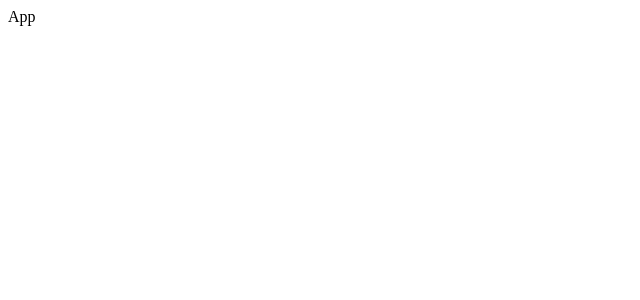
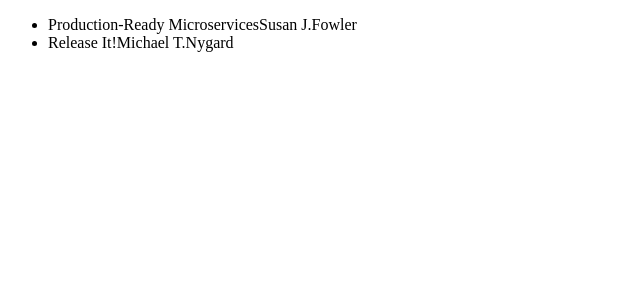
Before and after one commit to BjornSodenberg/Re-Store, a React (Create React App) app: page / in a window 1280 px wide. Shown: the top 300 px of the page, without its empty margins (0-640 px from the left). Built offline with nearby package versions, Linux system fonts and the light colour scheme.

Commit message:
Настроил роутинг, добавил домашнюю страницу и корзину.

```diff
--- a/src/components/app/index.js
+++ b/src/components/app/index.js
@@ -1,10 +1,17 @@
 import React from 'react';
 import './app.css';
 import withBookstoreService from '../hoc';
+import {Route, Switch} from 'react-router-dom';
+import {HomePage, CartPage} from '../pages';
 
 const App = ({bookstoreService}) => {
-    console.log(bookstoreService.getBooks());
-    return <div>App</div>
+
+    return (
+        <Switch>
+            <Route path='/' component={HomePage} exact />
+            <Route path='/cart' component={CartPage} />
+        </Switch>
+    )
 };
 
-export default withBookstoreService()(App);
+export default App;
--- /dev/null
+++ b/src/components/book-list-item/index.js
@@ -0,0 +1,14 @@
+import React, {Fragment} from 'react';
+import './book-list-item.css';
+
+const BookListItem = ({book}) => {
+    const {title, author} = book;
+    return (
+        <Fragment>
+            <span>{title}</span>
+            <span>{author}</span>
+        </Fragment>
+    )
+}
+
+export default BookListItem;
--- /dev/null
+++ b/src/components/book-list/index.js
@@ -0,0 +1,20 @@
+import React, { Component } from 'react';
+import BookListItem from '../book-list-item';
+import './book-list.css';
+
+export default class BookList extends Component {
+    render() {
+        const {books} = this.props;
+        return (
+            <ul>
+                {
+                    books.map((book) => {
+                        return (
+                            <li key={book.id}><BookListItem book={book} /></li>
+                        )
+                    })
+                }
+            </ul>
+        )
+    }
+}
--- /dev/null
+++ b/src/components/pages/cart-page.js
@@ -0,0 +1,6 @@
+import React from 'react';
+const CartPage = () => {
+    return <div>CartPage</div>
+}
+
+export default CartPage;
--- /dev/null
+++ b/src/components/pages/home-page.js
@@ -0,0 +1,20 @@
+import React from 'react';
+import BookList from '../book-list';
+const HomePage = () => {
+    return (
+        <BookList books={[
+            {
+                id: 1,
+                title:'Production-Ready Microservices',
+                author: 'Susan J.Fowler'
+            },
+            {
+                id: 2,
+                title:'Release It!',
+                author: 'Michael T.Nygard'
+            }
+        ]} />
+    )
+}
+
+export default HomePage;
--- /dev/null
+++ b/src/components/pages/index.js
@@ -0,0 +1,4 @@
+import HomePage from './home-page';
+import CartPage from './cart-page';
+
+export {HomePage,CartPage};
```
Also changed, not shown: src/components/book-list-item/book-list-item.css (added), src/components/book-list/book-list.css (added).
